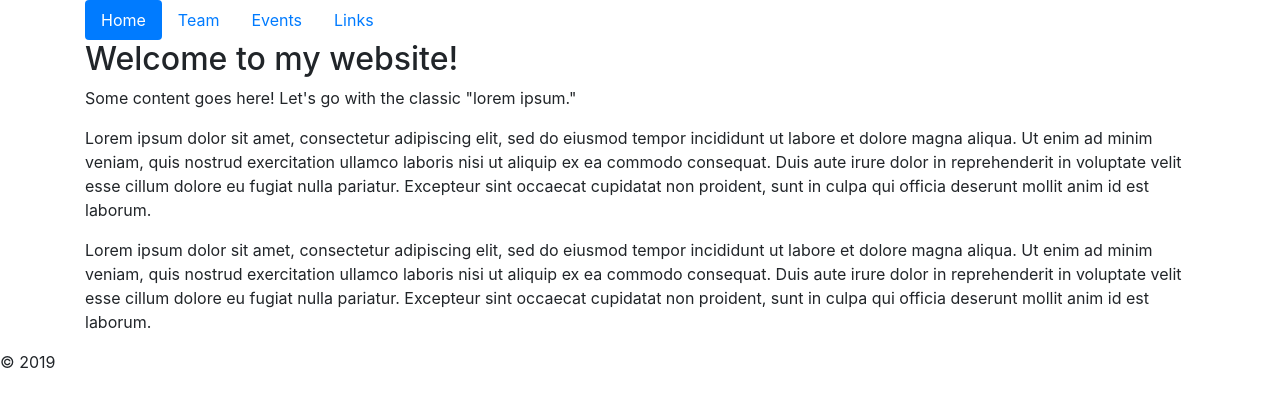
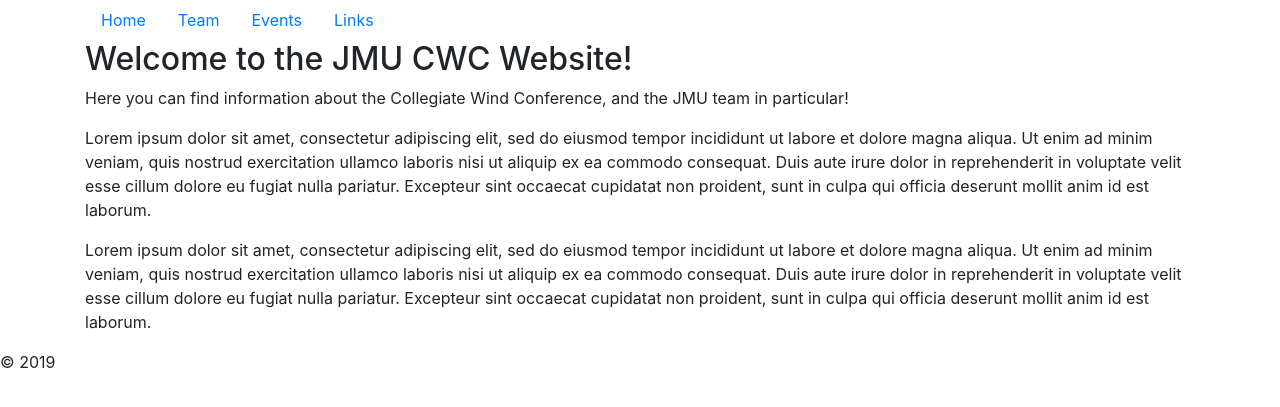
Before and after one commit to cj-wallace/cwc-jmu-2020, a PHP site: page / in a window 1280 px wide. Shown: the top 407 px of the page. Run offline with PHP 8.4, Linux system fonts and the light colour scheme; data that the repository does not hold is empty.

Commit message:
Commit: Tue, Nov 12, 2019 10:28:51 AM

```diff
--- a/include/navigation.php
+++ b/include/navigation.php
@@ -1,5 +1,5 @@
 <div class="container">
-	<ul class="nav nav-pills">
+	<ul class="nav">
 	  <li class="nav-item">
 	    <a class="nav-link <?php if ($CURRENT_PAGE == "Index") {?>active<?php }?>" href="/">Home</a>
 	  </li>
--- a/index.php
+++ b/index.php
@@ -9,8 +9,8 @@
 <?php include("include/navigation.php");?>
 
 <div class="container" id="main-content">
-	<h2>Welcome to my website!</h2>
-	<p>Some content goes here! Let's go with the classic "lorem ipsum."</p>
+	<h2>Welcome to the JMU CWC Website!</h2>
+	<p>Here you can find information about the Collegiate Wind Conference, and the JMU team in particular!</p>
 
 	<p>
 		Lorem ipsum dolor sit amet, consectetur adipiscing elit, sed do eiusmod tempor incididunt ut labore et dolore magna aliqua. Ut enim ad minim veniam, quis nostrud exercitation ullamco laboris nisi ut aliquip ex ea commodo consequat. Duis aute irure dolor in reprehenderit in voluptate velit esse cillum dolore eu fugiat nulla pariatur. Excepteur sint occaecat cupidatat non proident, sunt in culpa qui officia deserunt mollit anim id est laborum.
```
